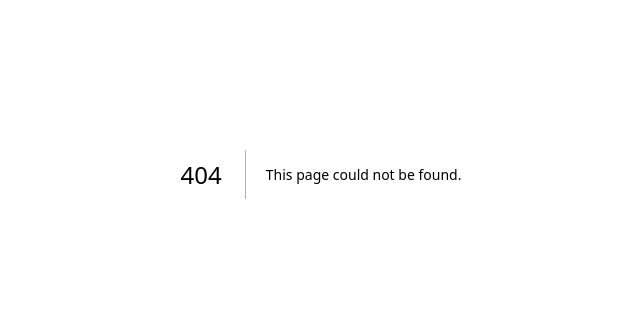
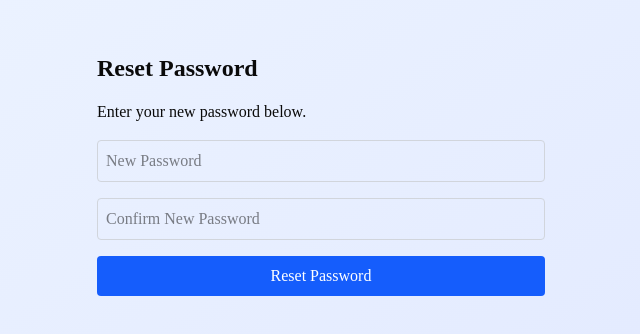
Before and after one commit to Budan-dev/cupid-frontend, a Next.js app: page /reset-password in a window 1280 px wide. Before the commit this address had no page. Shown: the part 226-560 px from the top of the page, without its empty margins (319-959 px from the left). Built offline with nearby package versions, Linux system fonts and the light colour scheme.

Commit message:
added reset and forgotten password

```diff
--- /dev/null
+++ b/app/(auth)/components/forgottenPassword.tsx
@@ -0,0 +1,58 @@
+import { useState } from "react";
+
+export default function ForgottenPasswordPage() {
+  const [email, setEmail] = useState("");
+
+  const handleSubmit = (e: React.FormEvent<HTMLFormElement>) => {
+    e.preventDefault();
+    // Handle forgotten password logic here
+    try {
+      // Simulate sending reset link
+      fetch("/api/user/forgottenpassword", {
+        method: "POST",
+        headers: {
+          "Content-Type": "application/json",
+        },
+        body: JSON.stringify({ email }),
+      })
+        .then((response) => {
+          if (response.ok) {
+            alert("Reset link sent to your email!");
+          } else {
+            alert("Failed to send reset link. Please try again.");
+          }
+        })
+        .catch(() => {
+          alert("An error occurred. Please try again.");
+        });
+    } catch (error) {
+      console.error("Error sending reset link:", error);
+      alert("An error occurred. Please try again.");
+    }
+  };
+
+  return (
+    <div className="p-5">
+      <h1 className="text-2xl font-bold mb-4">Forgotten Password</h1>
+      <p className="mb-4">
+        Enter your email to receive password reset instructions.
+      </p>
+      <form className="max-w-md" onSubmit={handleSubmit}>
+        <input
+          type="email"
+          placeholder="Email"
+          className="w-full p-2 border border-gray-300 rounded mb-4"
+          value={email}
+          onChange={(e) => setEmail(e.target.value)}
+        />
+        <button
+          type="submit"
+          className="w-full bg-blue-600 text-white p-2 rounded hover:bg-blue-700 transition"
+        >
+          {" "}
+          Send Reset Link
+        </button>
+      </form>
+    </div>
+  );
+}
--- /dev/null
+++ b/app/(auth)/components/resetPassword.tsx
@@ -0,0 +1,58 @@
+import { useState } from "react";
+
+export default function ResetPassword() {
+  const [newPassword, setNewPassword] = useState("");
+  const [confirmPassword, setConfirmPassword] = useState("");
+
+  const handleSubmit = (e: React.FormEvent<HTMLFormElement>) => {
+    e.preventDefault();
+    if (newPassword === confirmPassword) {
+      alert("Password reset successful!");
+      // Handle password reset logic here
+    } else {
+      alert("Passwords do not match!");
+      // Handle password mismatch error
+    }
+    try {
+      fetch("/api/user/resetpassword", {
+        method: "POST",
+        headers: {
+          "Content-Type": "application/json",
+        },
+        body: JSON.stringify({ newPassword }),
+      });
+    } catch (error) {
+      console.error("Error resetting password:", error);
+      alert("An error occurred. Please try again.");
+    }
+  };
+
+  return (
+    <div className="p-5">
+      <h1 className="text-2xl font-bold mb-4">Reset Password</h1>
+      <p className="mb-4">Enter your new password below.</p>
+      <form className="max-w-md" onSubmit={handleSubmit}>
+        <input
+          type="password"
+          placeholder="New Password"
+          className="w-full p-2 border border-gray-300 rounded mb-4"
+          value={newPassword}
+          onChange={(e) => setNewPassword(e.target.value)}
+        />
+        <input
+          type="password"
+          placeholder="Confirm New Password"
+          className="w-full p-2 border border-gray-300 rounded mb-4"
+          value={confirmPassword}
+          onChange={(e) => setConfirmPassword(e.target.value)}
+        />
+        <button
+          type="submit"
+          className="w-full bg-blue-600 text-white p-2 rounded hover:bg-blue-700 transition"
+        >
+          Reset Password
+        </button>
+      </form>
+    </div>
+  );
+}
--- a/app/(auth)/components/signinForm.tsx
+++ b/app/(auth)/components/signinForm.tsx
@@ -79,7 +79,7 @@ export function SignInForm() {
               <div className="flex items-center">
                 <Label htmlFor="password">Password</Label>
                 <a
-                  href="#"
+                  href="/forgotten-password"
                   className="ml-auto inline-block text-sm underline-offset-4 hover:underline"
                 >
                   Forgot your password?
--- /dev/null
+++ b/app/(auth)/forgotten-password/page.tsx
@@ -0,0 +1,11 @@
+import ForgottenPassword from "../components/forgottenPassword";
+
+export default function ForgottenPasswordPage() {
+  return (
+    <div className="min-h-screen bg-gradient-to-br from-blue-50 to-indigo-100 dark:from-slate-900 dark:to-slate-800 flex items-center justify-center p-4 overflow-hidden relative">
+      <div className="w-full max-w-xl p-6 flex items-center justify-center">
+        <ForgottenPassword />
+      </div>
+    </div>
+  );
+}
--- /dev/null
+++ b/app/(auth)/reset-password/page.tsx
@@ -0,0 +1,13 @@
+"use client";
+
+import ResetPassword from "../components/resetPassword";
+
+export default function ResetPasswordPage() {
+  return (
+    <div className="min-h-screen bg-gradient-to-br from-blue-50 to-indigo-100 dark:from-slate-900 dark:to-slate-800 flex items-center justify-center p-4 overflow-hidden relative">
+      <div className="w-full max-w-xl p-6 flex items-center justify-center">
+        <ResetPassword />
+      </div>
+    </div>
+  );
+}
--- a/app/(prottected)/profile/page.tsx
+++ b/app/(prottected)/profile/page.tsx
@@ -1,8 +1,90 @@
+"use client";
+
+import { useEffect, useState } from "react";
+
+interface Community {
+  community: {
+    id: string;
+    name: string;
+  };
+  role: string;
+}
+interface Profile {
+  id: string;
+  firstName: string;
+  lastName: string;
+  email: string;
+  username: string;
+  role: string;
+  communities: Community[];
+}
+
 export default function ProfilePage() {
+  const [profile, setProfile] = useState<Profile | null>(null);
+  const [error, setError] = useState<string | null>(null);
+  const [loading, setLoading] = useState(true);
+
+  useEffect(() => {
+    async function loadProfile() {
+      try {
+        const res = await fetch("/api/user/profile", {
+          method: "GET",
+          credentials: "include",
+        });
+
+        if (!res.ok) {
+          setError("Unable to load profile. Please sign in again.");
+          setLoading(false);
+          return;
+        }
+
+        const data = await res.json();
+        setProfile(data.data);
+      } catch (err) {
+        console.error("Profile fetch error:", err);
+        setError("Unable to load profile.");
+      } finally {
+        setLoading(false);
+      }
+    }
+
+    loadProfile();
+  }, []);
+
+  if (loading) {
+    return <div className="p-5">Loading profile...</div>;
+  }
+
+  if (error) {
+    return (
+      <div className="p-5">
+        <h1 className="text-xl font-semibold">Profile</h1>
+        <p className="text-red-600">{error}</p>
+      </div>
+    );
+  }
+
   return (
-    <div>
-      <h1>Profile Page</h1>
-      <p>This is a simple profile page.</p>
+    <div className="p-5">
+      <h1 className="text-2xl font-semibold">Profile</h1>
+      {profile ? (
+        <div>
+          <h1>
+            {profile?.firstName} {profile?.lastName}
+          </h1>
+          <p>Email: {profile?.email}</p>
+          <p>Username: @{profile?.username}</p>
+          <p>Role: {profile?.role}</p>
+          <p>
+            Communities:{" "}
+            {profile?.communities?.length > 0
+              ? profile.communities.map((c) => c.community.name).join(", ")
+              : "No communities yet"}
+          </p>
+        </div>
+      ) : (
+        <p>No profile data available.</p>
+      )}
     </div>
   );
 }
```
